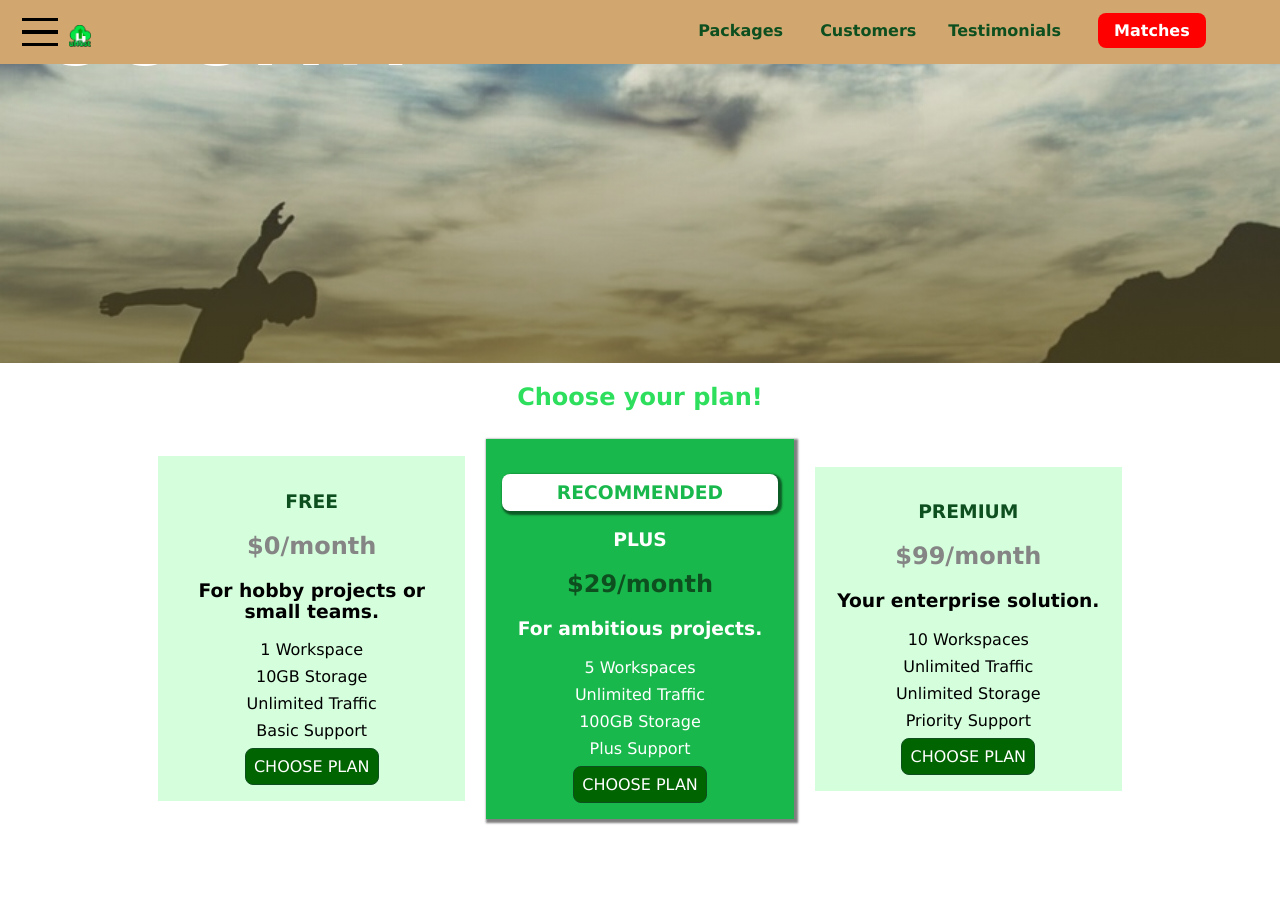
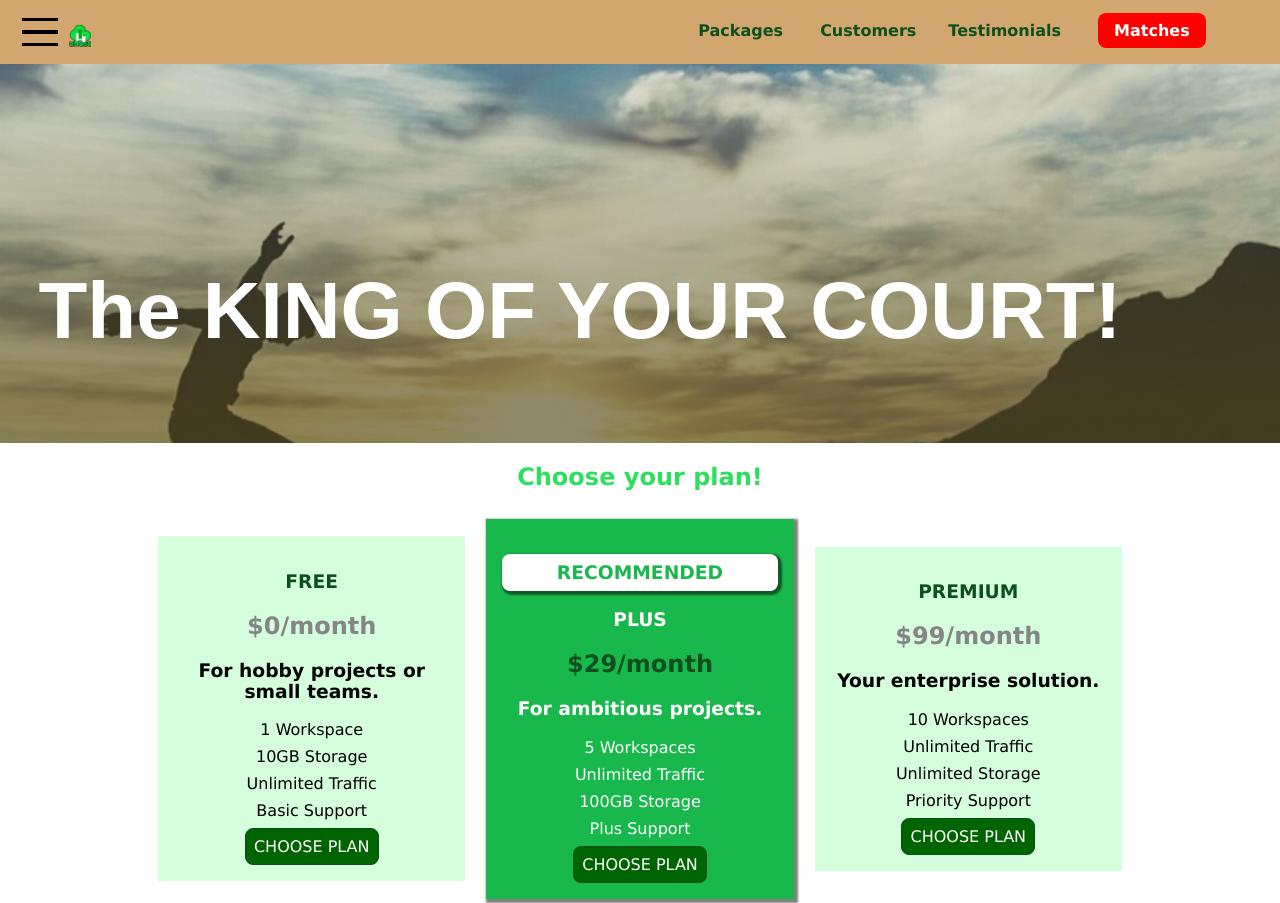
Before and after one commit to Mjsmith30/practiceCss, a plain HTML site: page index.html in a window 1280 px wide. Shown: the top 903 px of the page. Drawn offline with Linux system fonts and the light colour scheme; a web font is replaced by a local one.

Commit message:
media queries for css

```diff
--- a/main.css
+++ b/main.css
@@ -6,7 +6,7 @@ body {
 }
 #product-overview {
   background: linear-gradient(to top, rgba(80, 68, 18, 0.6) 10%, transparent),
-    url("images/htew.jpg") left 10% bottom 20%/cover no-repeat border-box,
+    url("images/htew.jpg") center/cover no-repeat border-box,
     #ff1b68;
   /* background-image: url("freedom.jpg");
     background-size: cover;
@@ -39,22 +39,23 @@ body {
     height:40vh;
     background-position: 50% 25%;
   }
-}
+
 
   #product-overview h1 {
     font-size: 3rem;
   }
+}
 
 
 
-@media (min-width: 60rem){
-  #product-overview h1 {
+@media (min-width: 40rem){
+  #product-overview  {
     height: 50vh;
     background-position: 50% 25%;
 
   }
   #product-overview h1 {
-    font-size: 6rem;
+    font-size: 5rem;
   }
 
 }
```
